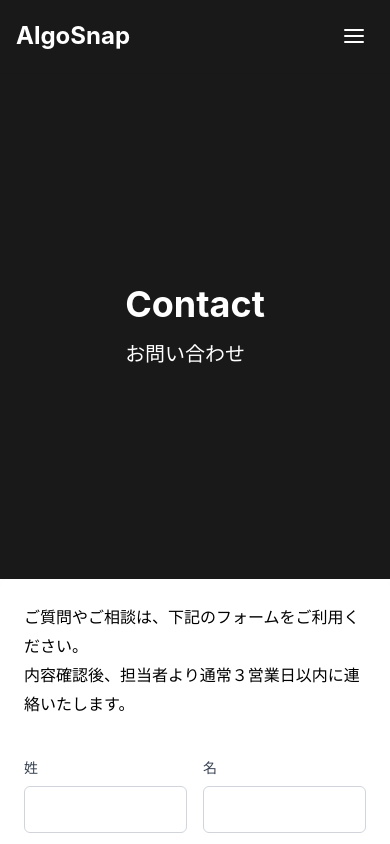
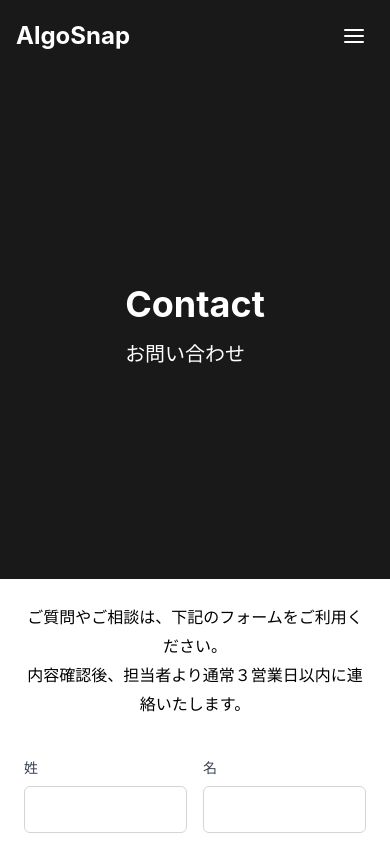
Before and after one commit to KantaroNakaya/snalgo, a Next.js app: page /contact in a window 390 px wide. Shown: the top 844 px of the page. Built offline with nearby package versions, Linux system fonts and the light colour scheme.

Commit message:
modulecssをtailwindcssに

```diff
--- a/app/contact/page.module.css
+++ /dev/null
@@ -1,10 +0,0 @@
-.text {
-    text-align: center;
-    margin-bottom: 40px;
-  }
-
-  @media (max-width: 640px) {
-    .text {
-      text-align: left;
-    }
-  }
--- a/app/contact/page.tsx
+++ b/app/contact/page.tsx
@@ -1,15 +1,14 @@
-import styles from "./page.module.css";
 import ContactForm from "@/app/_components/ContactForm";
 
-export default function Page(){
-    return(
-        <div className={styles.container}>
-            <p className={styles.text}>
+export default function Page() {
+    return (
+        <div>
+            <p className="text-center mb-10 sm:text-left">
                 ご質問やご相談は、下記のフォームをご利用ください。
                 <br />
                 内容確認後、担当者より通常３営業日以内に連絡いたします。
             </p>
             <ContactForm />
         </div>
-    )
+    );
 }
--- a/app/workbook/[slug]/page.tsx
+++ b/app/workbook/[slug]/page.tsx
@@ -2,7 +2,6 @@ import type { Metadata } from "next";
 import Work from "@/app/_components/Work";
 import ButtonLink from "@/app/_components/ButtonLink";
 import { getWorkDetail } from "@/app/_libs/microcms";
-import styles from "./page.module.css";
 import { notFound } from "next/navigation";
 
 type Props ={
@@ -35,7 +34,7 @@ export default async function Page({params,searchParams}: Props){
     return(
         <>
             <Work data={data}/>
-            <div className={styles.footer}>
+            <div>
                 <ButtonLink href="/workbook">問題一覧へ</ButtonLink>
             </div>
         </>
```
Also changed, not shown: app/workbook/[slug]/page.module.css (deleted).
